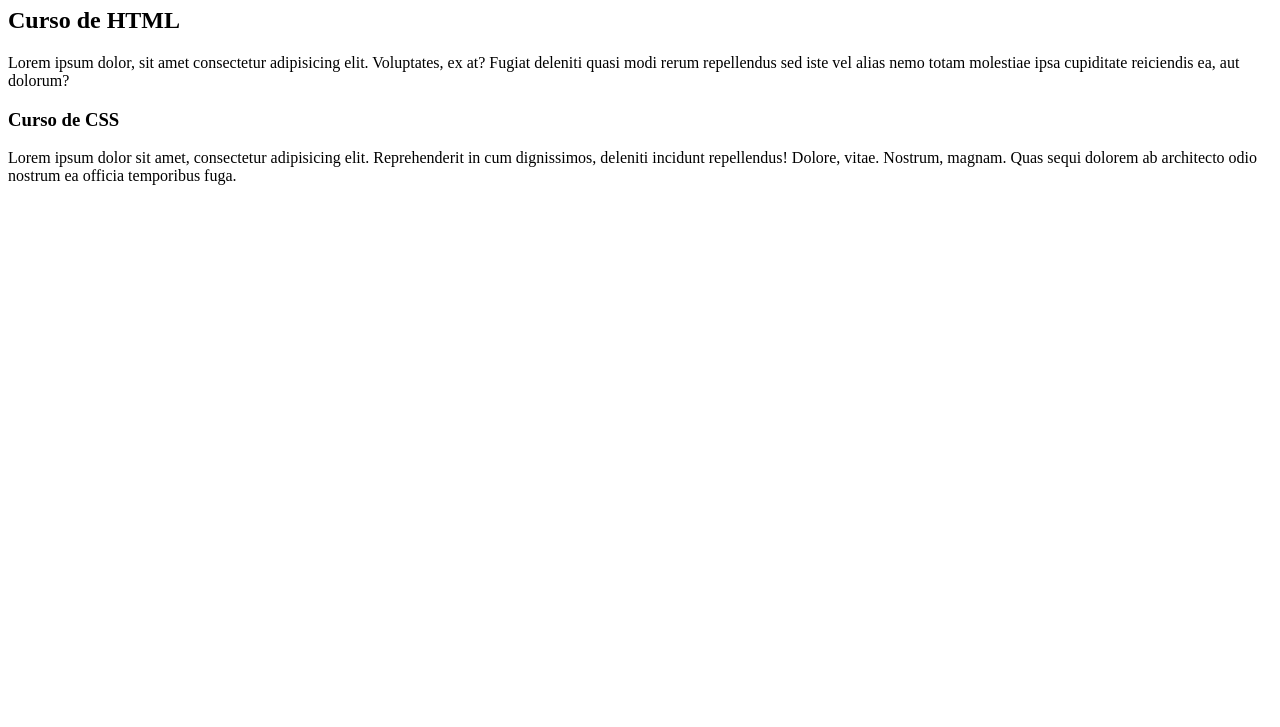
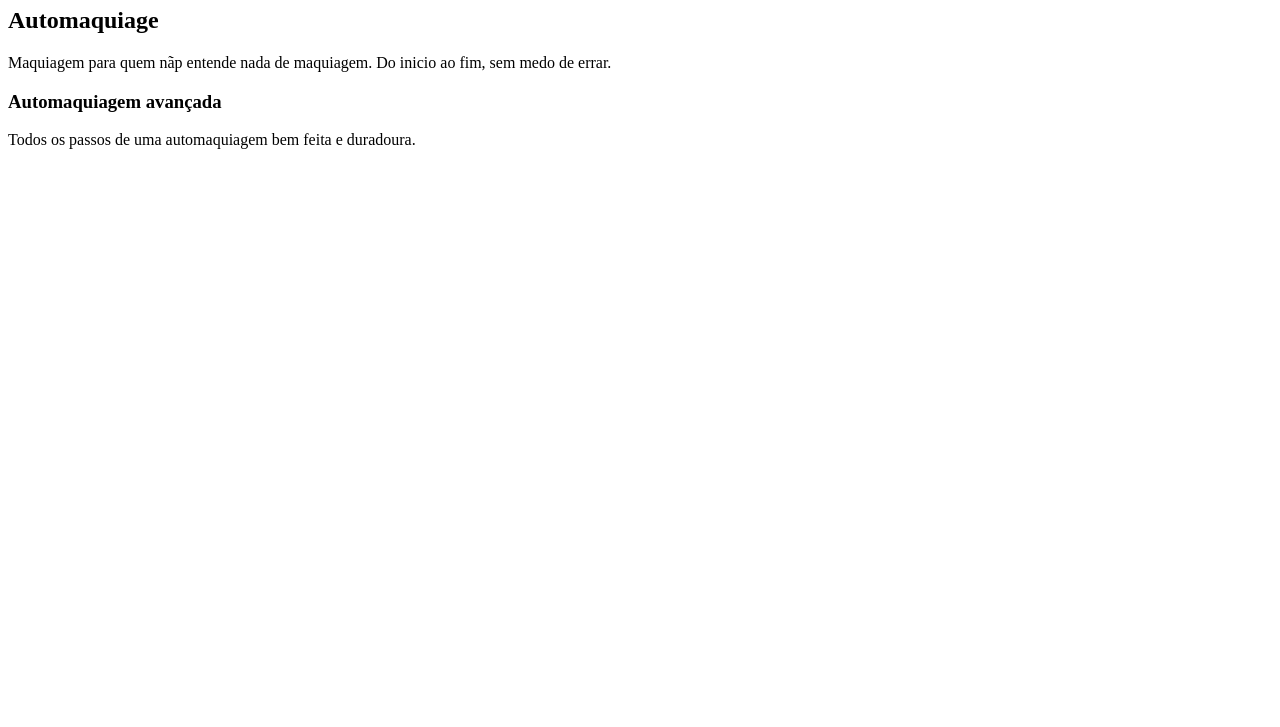
Before and after one commit to MarthaCardoso/Projeto-Site, a plain HTML site: page index.html in a window 1280 px wide. Shown: the part 73-800 px from the top of the page. Drawn offline with Linux system fonts and the light colour scheme.

Commit message:
quarta tentativa

```diff
--- a/index.html
+++ b/index.html
@@ -8,15 +8,15 @@
 <body>
     <main>
         <header>
-            <h1>Cursos Gratis</h1>
+            <h1>Cursos de Maquiagem Gratis</h1>
         </header>
         <article>
-            <h2>Curso de HTML</h2>
-            <p>Lorem ipsum dolor, sit amet consectetur adipisicing elit. Voluptates, ex at? Fugiat deleniti quasi modi rerum repellendus sed iste vel alias nemo totam molestiae ipsa cupiditate reiciendis ea, aut dolorum?</p>
+            <h2>Automaquiage</h2>
+            <p>Maquiagem para quem nãp entende nada de maquiagem. Do inicio ao fim, sem medo de errar.</p>
         </article>
         <article>
-            <h3>Curso de CSS</h3>
-            <p>Lorem ipsum dolor sit amet, consectetur adipisicing elit. Reprehenderit in cum dignissimos, deleniti incidunt repellendus! Dolore, vitae. Nostrum, magnam. Quas sequi dolorem ab architecto odio nostrum ea officia temporibus fuga.</p>
+            <h3>Automaquiagem avançada</h3>
+            <p>Todos os passos de uma automaquiagem bem feita e duradoura.</p>
         </article>
     </main>
 </body>
```
